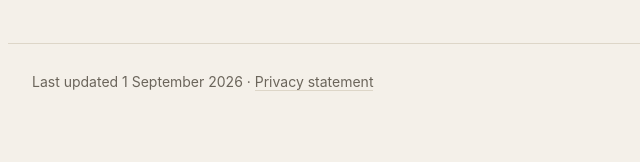
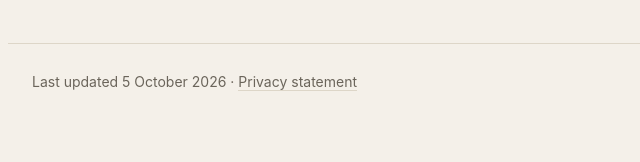
Before and after one commit to brendanvorster-bizclear/youare-site, a plain HTML site: page terms.html in a window 1280 px wide. Shown: the part 4306-4468 px from the top of the page, 272-912 px from the left. Drawn offline with Linux system fonts and the light colour scheme.

Commit message:
Terms: last updated 5 October 2026

```diff
--- a/terms.html
+++ b/terms.html
@@ -97,7 +97,7 @@ footer a{color:var(--muted);border-bottom-color:var(--line)}
 <p>If anything here is unclear, ask me before we start.</p>
 </main>
 
-<footer><p style="margin:0">Last updated 1 September 2026 · <a href="/privacy">Privacy statement</a></p></footer>
+<footer><p style="margin:0">Last updated 5 October 2026 · <a href="/privacy">Privacy statement</a></p></footer>
 
 </body>
 </html>
```
